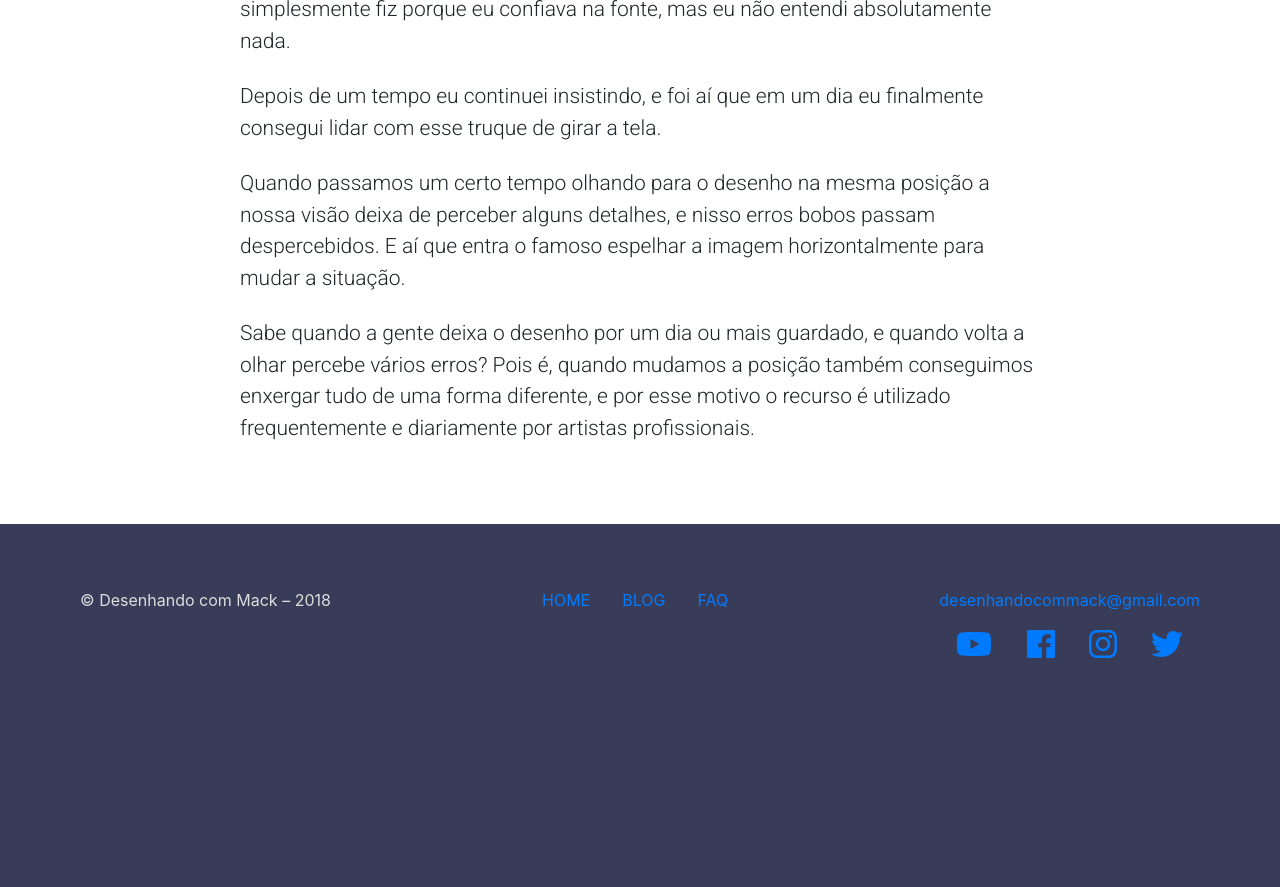
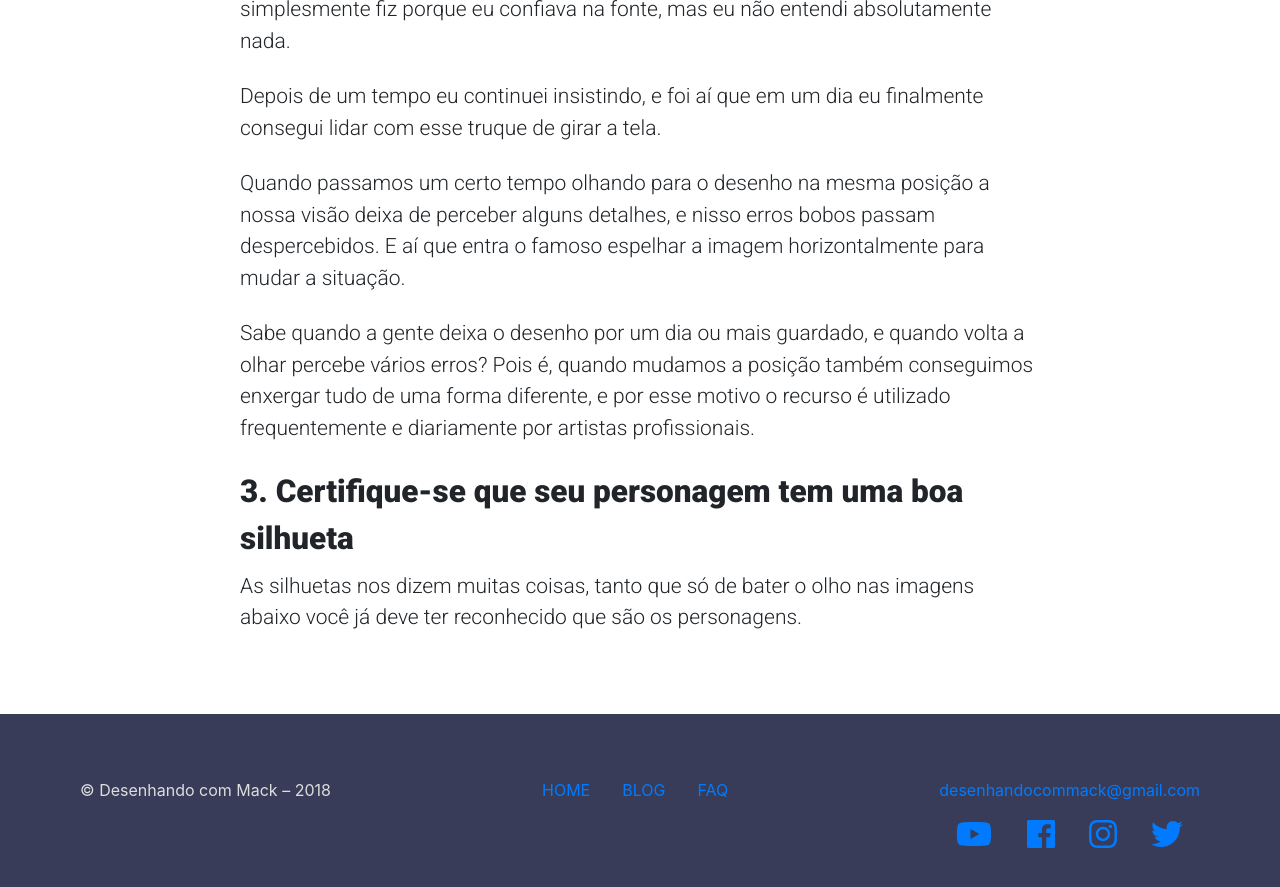
Before and after one commit to desenhandocommack/desenhandocommack.github.io, a Jekyll site: the page built from _posts/2018-07-10-7-macetes-para-melhorar-o-resultado-dos-seus-desenhos.md, in a window 1280 px wide and 900 px high, scrolled down 2863 px. Shown: the top 887 px of the window. Built offline with Jekyll 4.4.1, drawn with Linux system fonts in a browser that asks for light colours; nearby versions of some CDN libraries; comment, search, counter and statistics services are not loaded; before the commit the page ends 3573 px from its top, so only the background shows below that.

Commit message:
Update Post “2018-07-10-7-macetes-para-melhorar-o-resultado-dos-seus-desenhos”

```diff
--- a/_posts/2018-07-10-7-macetes-para-melhorar-o-resultado-dos-seus-desenhos.md
+++ b/_posts/2018-07-10-7-macetes-para-melhorar-o-resultado-dos-seus-desenhos.md
@@ -69,3 +69,7 @@ Depois de um tempo eu continuei insistindo, e foi aí que em um dia eu finalment
 Quando passamos um certo tempo olhando para o desenho na mesma posição a nossa visão deixa de perceber alguns detalhes, e nisso erros bobos passam despercebidos. E aí que entra o famoso espelhar a imagem horizontalmente para mudar a situação.
 
 Sabe quando a gente deixa o desenho por um dia ou mais guardado, e quando volta a olhar percebe vários erros? Pois é, quando mudamos a posição também conseguimos enxergar tudo de uma forma diferente, e por esse motivo o recurso é utilizado frequentemente e diariamente por artistas profissionais.
+
+## 3. Certifique-se que seu personagem tem uma boa silhueta
+
+As silhuetas nos dizem muitas coisas, tanto que só de bater o olho nas imagens abaixo você já deve ter reconhecido que são os personagens.
```
